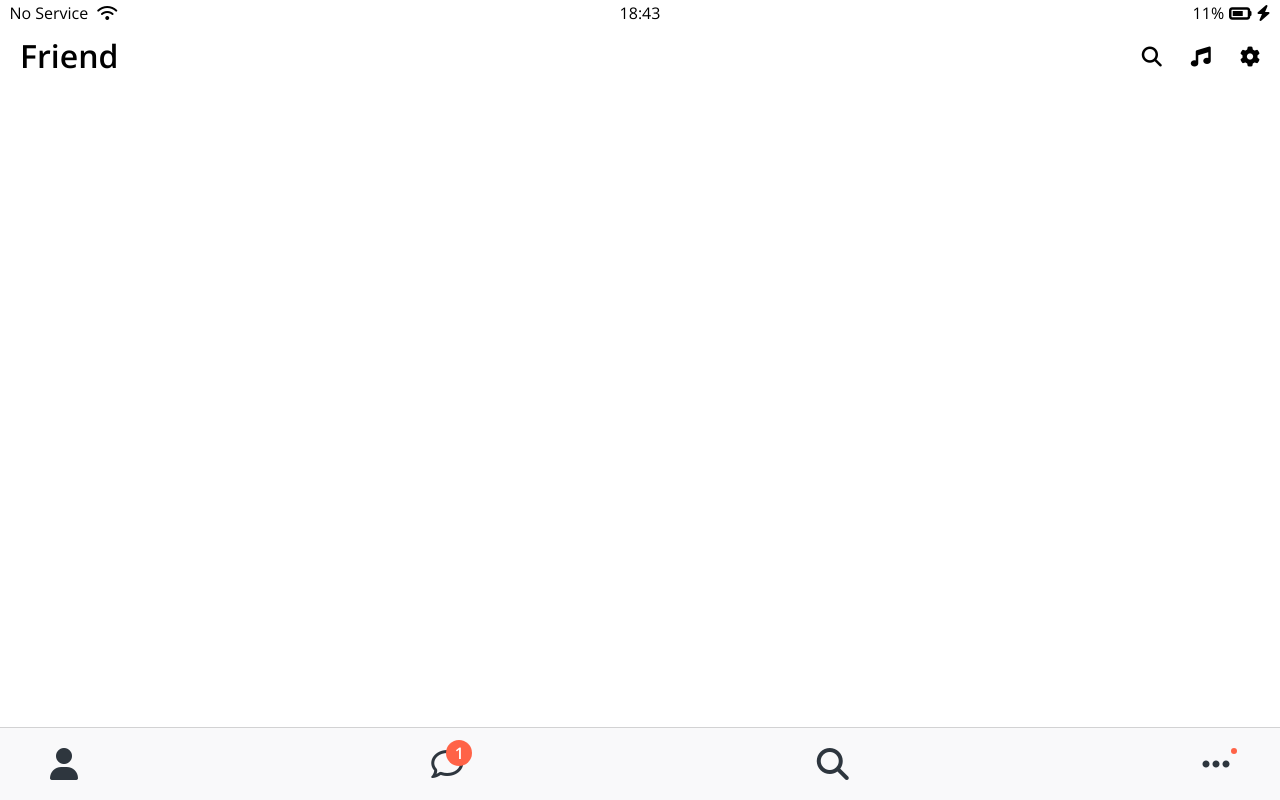
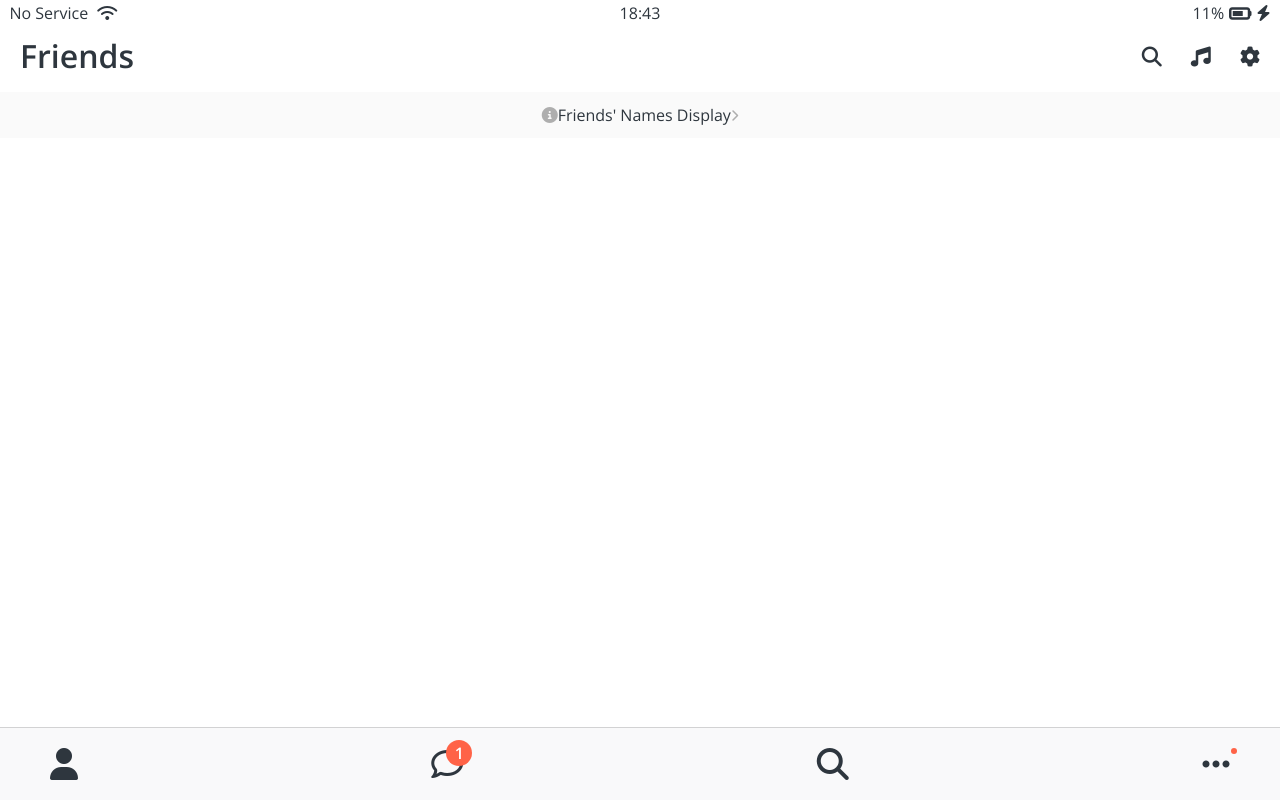
Before and after one commit to iinsue/new-kokoa, a plain HTML site: page friends.html in a window 1280 px wide. Drawn offline with nearby package versions, Linux system fonts and the light colour scheme.

Commit message:
chapter13 Friends CSS
friends css

```diff
--- /dev/null
+++ b/css/screens/friends.css
@@ -0,0 +1,11 @@
+#friends-display-link {
+  text-align: center;
+  display: block;
+  background-color: #fafafa;
+  padding: 15px 0px;
+  font-size: 16px;
+}
+
+#friends-display-link i {
+  color: rgba(0, 0, 0, 0.3);
+}
--- a/css/style.css
+++ b/css/style.css
@@ -9,9 +9,11 @@
 
 /*Screen*/
 @import "screens/login.css";
+@import "screens/friends.css";
 
 body {
   font-family: "Open Sans", sans-serif;
+  color: #2e363e;
 }
 
 /*
--- a/friends.html
+++ b/friends.html
@@ -22,13 +22,18 @@
       </div>
     </div>
     <header class="screen-header">
-      <h1 class="screen-header__title">Friend</h1>
+      <h1 class="screen-header__title">Friends</h1>
       <div class="screen-header__icons">
         <span><i class="fas fa-search fa-lg"></i></span>
         <span><i class="fas fa-music fa-lg"></i></span>
         <span><i class="fas fa-cog fa-lg"></i></span>
       </div>
     </header>
+    <a id="friends-display-link">
+      <i class="fas fa-info-circle"></i>Friends' Names Display<i
+        class="fas fa-chevron-right fa-xs"
+      ></i>
+    </a>
     <nav class="nav">
       <ul class="nav__list">
         <li class="nav__btn">
```
Also changed, not shown: 1 other file.
